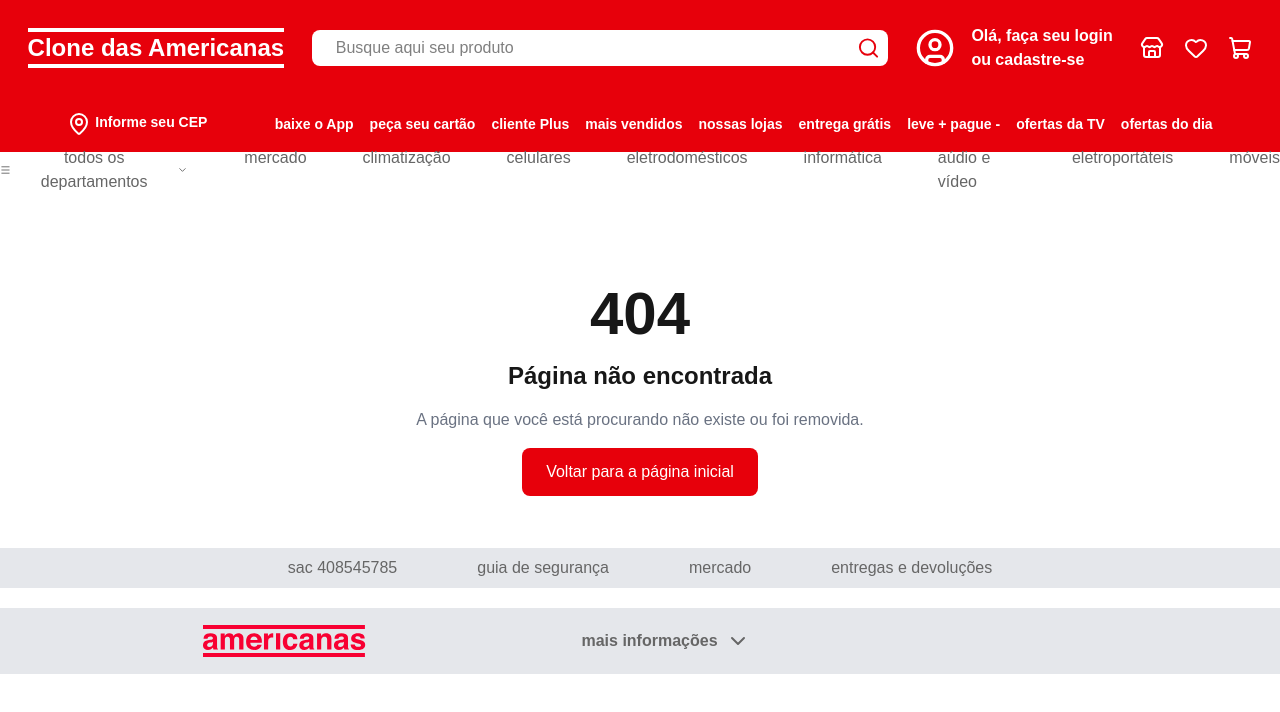
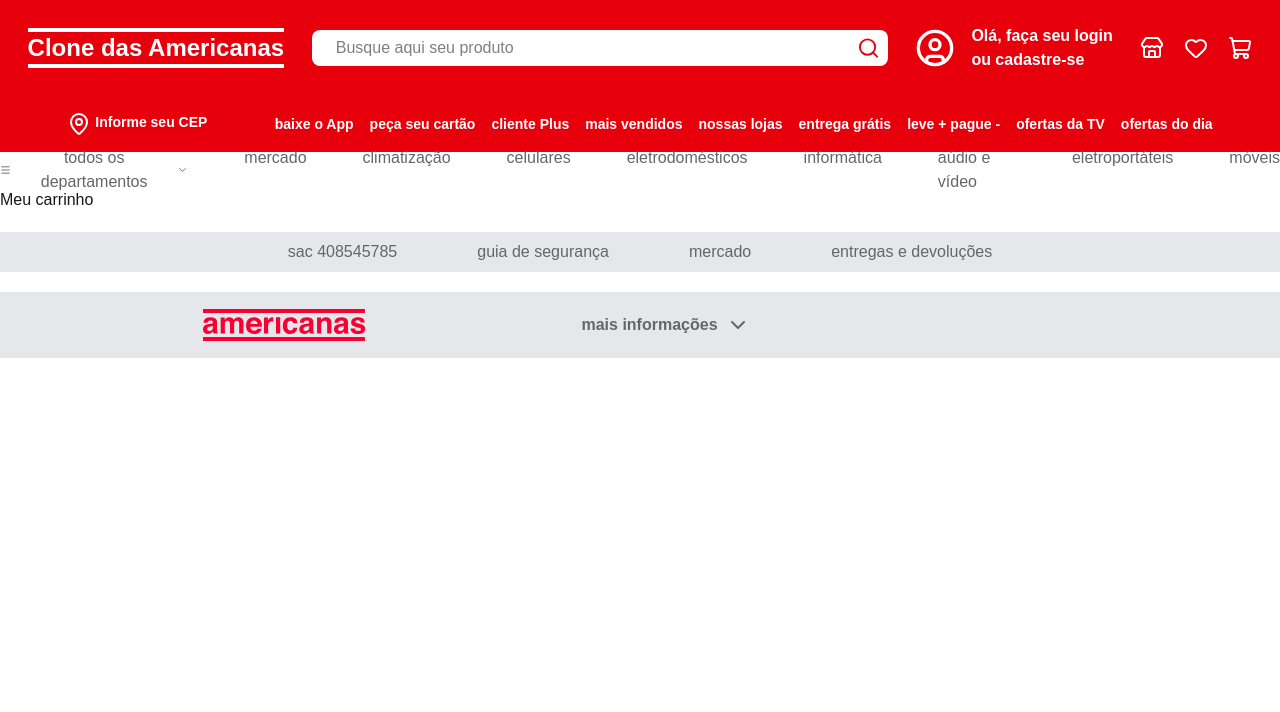
Before and after one commit to ivoalsilva/clone-lojas-americanas, a Next.js app: page /carrinho in a window 1280 px wide. Before the commit this address had no page. Shown: the top 712 px of the page. Built offline with nearby package versions, Linux system fonts and the light colour scheme; some icons are missing.

Commit message:
adiciona página de carrinho listando itens com link no header

```diff
--- /dev/null
+++ b/src/app/carrinho/page.js
@@ -0,0 +1,19 @@
+"use client"
+
+import { useCarrinho } from "@/context/CarrinhoContext"
+
+export default function Carrinho() {
+    const { itens } = useCarrinho();
+
+    return (
+        <main>
+            <h1>Meu carrinho</h1>
+            {itens.map(p => (
+                <div key={p.id}>
+                    {p.nome}
+                    {p.preco}
+                </div>
+            ))}
+        </main>
+    )
+}
--- a/src/components/Header.js
+++ b/src/components/Header.js
@@ -23,9 +23,11 @@
                     <Store />
                     <Heart />
                     <div className="relative">
-                        <ShoppingCart />
+                        <Link href={"/carrinho"}>
+                            <ShoppingCart />
+                        </Link>
                         {itens.length > 0 &&
-                            (<span className="absolute -top-2 -right-2 bg-white text-red-600 p-1 rounded-full text-xs font-bold">{itens.length}</span>)
+                            (<span className="absolute -top-2 -right-2 bg-white text-red-600 p-1 rounded-full text-xs font-bold cursor-pointer">{itens.length}</span>)
                         }
                     </div>
                 </div>
```
